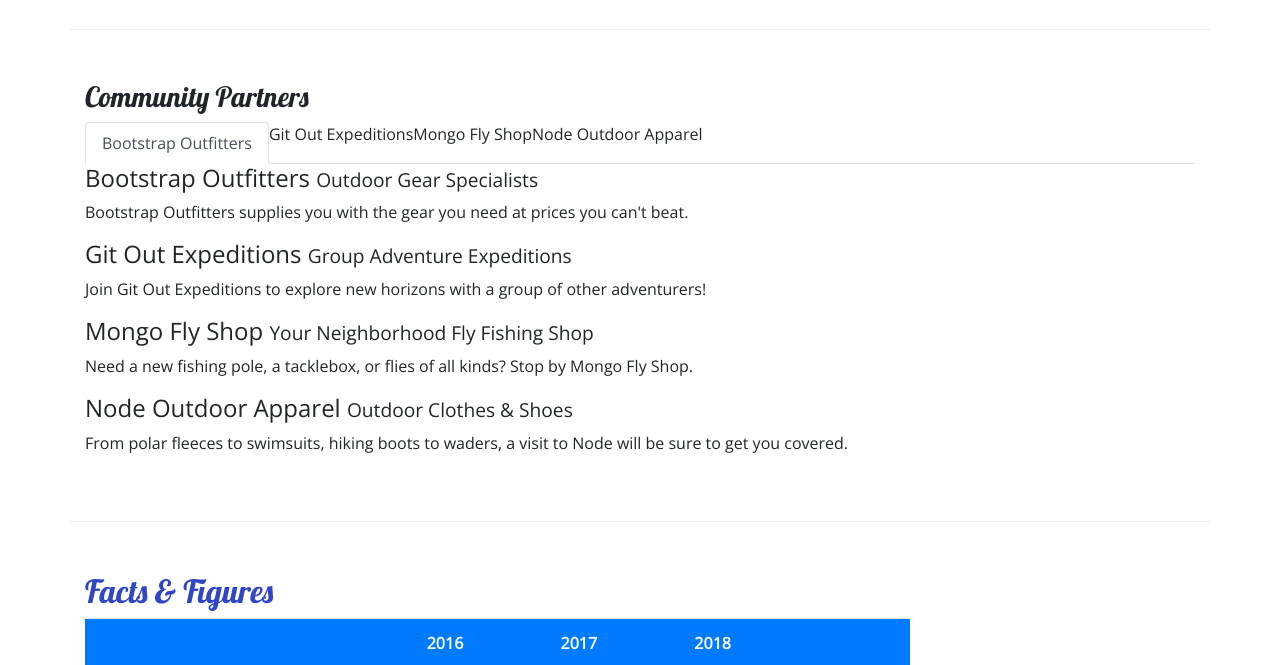
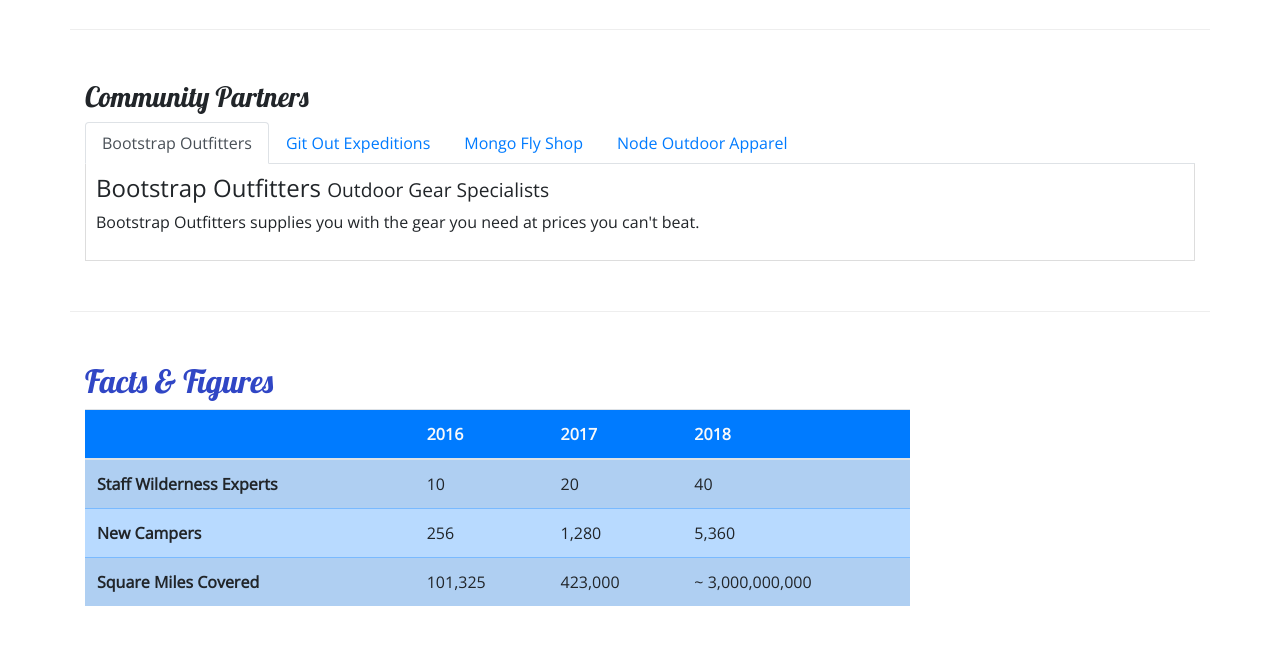
Before and after one commit to jeff1haupt/2-bootstrap, a website: page aboutus.html in a window 1280 px wide. Shown: the part 780-1445 px from the top of the page. Drawn offline with nearby package versions, Linux system fonts and the light colour scheme.

Commit message:
finished tab panels for about us page

```diff
--- a/aboutus.html
+++ b/aboutus.html
@@ -107,19 +107,29 @@
                 <h3>Community Partners</h3>
                 <ul class="nav nav-tabs">
                     <li class="nav-item"><a href="#bootstrap" class="nav-link active" role="tab" data-toggle="tab"> Bootstrap Outfitters </a></li>
-                    <li class="nav-item"> Git Out Expeditions </li>
-                    <li class="nav-item"> Mongo Fly Shop </li>
-                    <li class="nav-item"> Node Outdoor Apparel </li>
-                </ul>
-                <h4>Bootstrap Outfitters <small>Outdoor Gear Specialists</small></h4>
-                <p class="d-none d-sm-block">Bootstrap Outfitters supplies you with the gear you need at prices you can't beat.</p>
-                <h4>Git Out Expeditions <small>Group Adventure Expeditions</small></h4>
-                <p class="d-none d-sm-block">Join Git Out Expeditions to explore new horizons with a group of other adventurers!</p>
-                <h4>Mongo Fly Shop <small>Your Neighborhood Fly Fishing Shop</small></h4>
-                <p class="d-none d-sm-block">Need a new fishing pole, a tacklebox, or flies of all kinds? Stop by Mongo Fly Shop.</p>
-                <h4>Node Outdoor Apparel <small>Outdoor Clothes & Shoes</small></h4>
-                <p class="d-none d-sm-block">From polar fleeces to swimsuits, hiking boots to waders, a visit to Node will be sure to get you covered.</p>
-            </div>
+                    <li class="nav-item"><a href="#git" class="nav-link" role="tab" data-toggle="tab"> Git Out Expeditions </a></li>
+                    <li class="nav-item"><a href="#mongo" class="nav-link" role="tab" data-toggle="tab"> Mongo Fly Shop </a></li>
+                    <li class="nav-item"><a href="#node" class="nav-link" role="tab" data-toggle="tab"> Node Outdoor Apparel </a></li>
+                </ul><!-- end nav-tabs -->
+                <div class="tab-content">
+                    <div role="tabpanel" id="bootstrap" class="tab-pane fade show active">
+                        <h4> Bootstrap Outfitters <small>Outdoor Gear Specialists</small></h4>
+                        <p class="d-none d-sm-block">Bootstrap Outfitters supplies you with the gear you need at prices you can't beat.</p>
+                    </div>
+                    <div role="tabpanel" id="git" class="tab-pane fade">
+                        <h4> Git Out Expeditions <small>Group Adventure Expeditions</small></h4>
+                        <p class="d-none d-sm-block">Join Git Out Expeditions to explore new horizons with a group of other adventurers!</p>
+                    </div>
+                    <div role="tabpanel" id="mongo" class="tab-pane fade">
+                        <h4> Mongo Fly Shop <small>Your Neighborhood Fly Fishing Shop</small></h4>
+                        <p class="d-none d-sm-block">Need a new fishing pole, a tacklebox, or flies of all kinds? Stop by Mongo Fly Shop.</p>
+                    </div>
+                    <div role="tabpanel" id="node" class="tab-pane fade">
+                        <h4 >Node Outdoor Apparel <small>Outdoor Clothes & Shoes</small></h4>
+                        <p class="d-none d-sm-block">From polar fleeces to swimsuits, hiking boots to waders, a visit to Node will be sure to get you covered.</p>
+                    </div>
+                </div><!-- end tab-panel -->
+            </div><!-- end community partner tabs -->
         </div>
         <div class="row row-content"><!-- begin table container -->
             <div class="col-sm-9">
--- a/css/styles.css
+++ b/css/styles.css
@@ -39,3 +39,9 @@ header h2 {
 .navbar {
     background-color: #901CAD;
 }
+
+.tab-content {
+    border: 1px solid #ddd;
+    border-top: none;
+    padding: 10px;
+}
```
